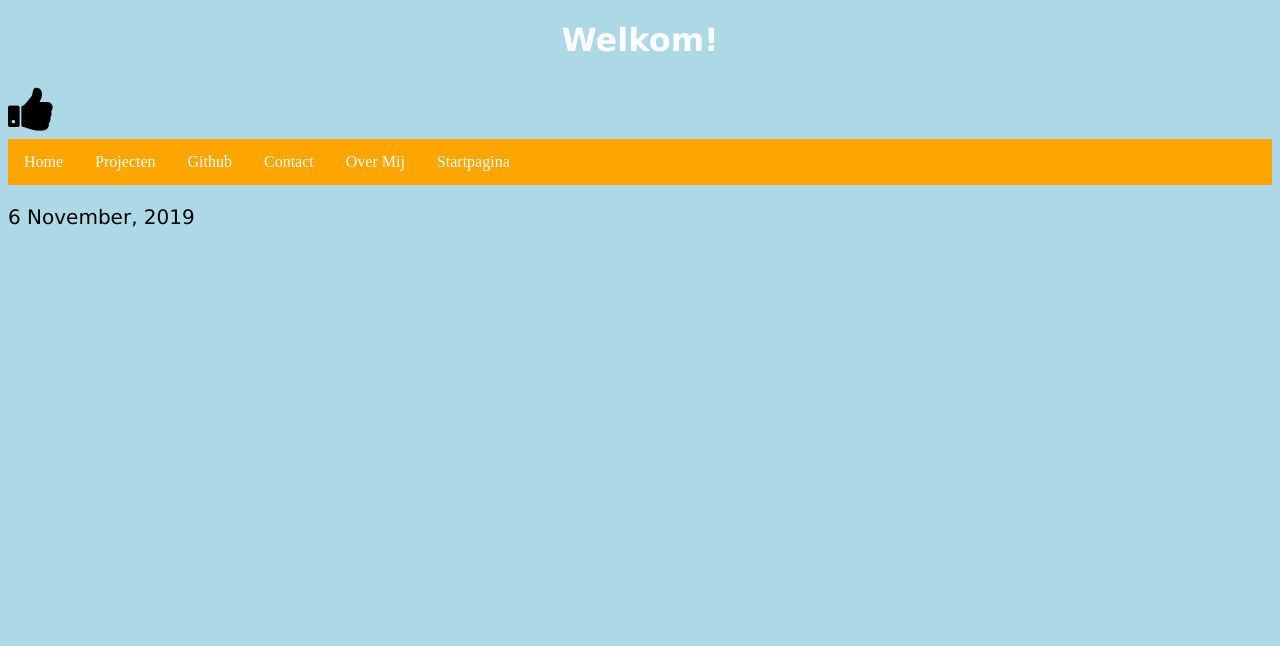
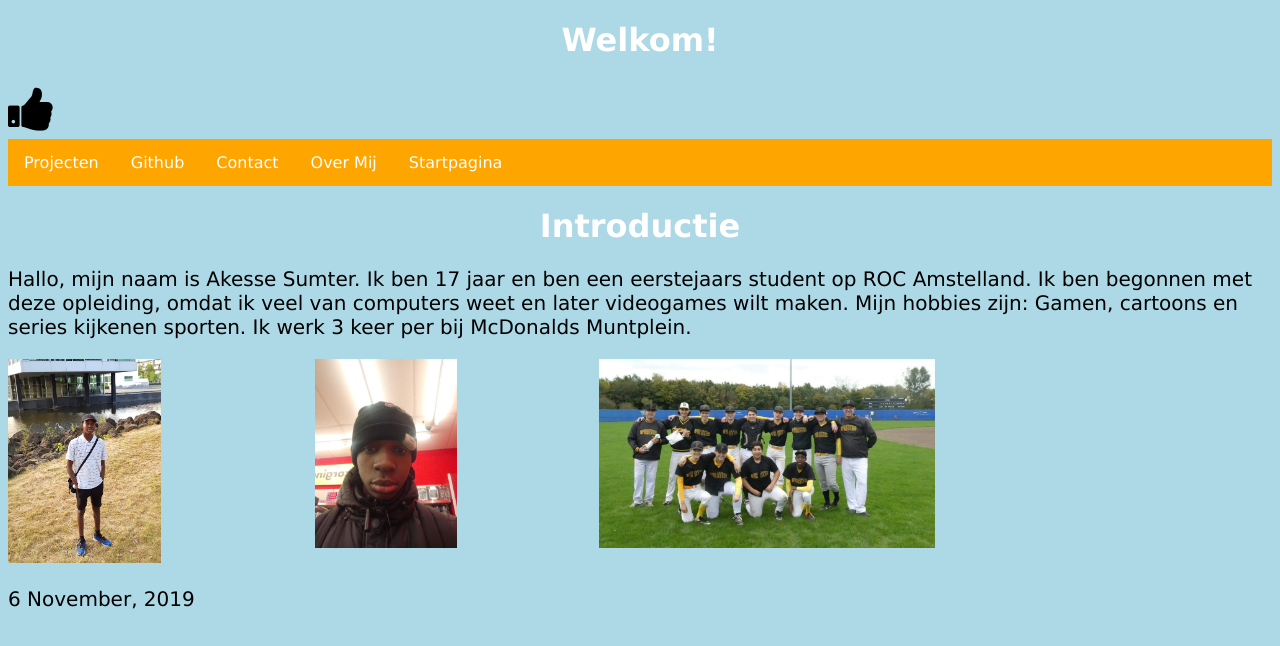
Before and after one commit to ROC-van-Amsterdam-College-Amstelland/git-oefen-opdracht-1-Akesse3, a plain HTML site: page index.html in a window 1280 px wide. Drawn offline with Linux system fonts and the light colour scheme.

Commit message:
final update

```diff
--- a/css/style.css
+++ b/css/style.css
@@ -4,6 +4,7 @@
     width: 100%;
     height: 50px;
     background-color: blue;
+    font-family: verdana;
 }
 
 .flex-item{
@@ -15,6 +16,7 @@
     background-color: rgb(30, 210, 45);
     text-align: center;
     line-height: 10px;
+    font-family: verdana;
 }
 
 .dropbtn {
@@ -23,12 +25,14 @@
     padding: 16px;
     font-size: 16px;
     border: none;
+    font-family: verdana;
   }
 
 
   .dropdown {
     position: relative;;
     display: inline-block;
+    font-family: verdana;
   }
 
 
@@ -39,6 +43,7 @@
     min-width: 160px;
     box-shadow: 0px 8px 16px 0px rgba(0,0,0,0.2);
     z-index: 1;
+    font-family: verdana;
   }
 
 
@@ -47,6 +52,7 @@
     padding: 12px 16px;
     text-decoration: none;
     display: block;
+    font-family: verdana;
   }
 
 
@@ -64,11 +70,13 @@
     padding: 0;
     overflow: hidden;
     background-color: orange;
+    font-family: verdana;
 
   }
 
   li {
     float: left;
+    font-family: verdana;
   }
 
   li a {
@@ -77,14 +85,17 @@
     text-align: center;
     padding: 14px 16px;
     text-decoration: none;
+    font-family: verdana;
   }
 
 
   li a:hover {
+    font-family: verdana;
     background-color: cornflowerblue;
   }
 
  body {
+  font-family: verdana;
   background-color: lightblue;
 }
 
@@ -112,15 +123,18 @@ p {
 width:50%;
 }
 
-.flex-foto-item
-{
 
-}
 
 .LikeButton {
   font-size: 50px;
 }
 
 main{
-  height:80%;
+  font-family: verdana;
+  height: 80%;
 }
+
+footer{
+  font-family: verdana;
+  height: 90%;
+}
--- a/index.html
+++ b/index.html
@@ -1,11 +1,12 @@
 <!DOCTYPE html>
 <html>
 <head>
+
     <title>Portfolio</title>
 
     <script src="js/script.js"></script>
     <link rel="stylesheet" type="text/css" href="css/style.css">
-
+    <title>Home</title>
 </head>
 <body>
 
@@ -18,16 +19,27 @@
 
 </div>
                  <ul>
-                                <li><a href="file:///C:/Users/Dell/Documents/fronted%20essentials/OP1/git-oefen-opdracht-1-Akesse3/home.html%20.html">Home</a></li>
+                   <nav>
+
                                 <li><a href="file:///C:/Users/Dell/Documents/fronted%20essentials/OP1/git-oefen-opdracht-1-Akesse3/projecten.html">Projecten</a></li>
                                 <li><a href="https://github.com/Akesse3/Akie">Github</a></li>
                                 <li><a href="file:///C:/Users/Dell/Documents/fronted%20essentials/OP1/git-oefen-opdracht-1-Akesse3/contact.html">Contact</a></li>
                                 <li><a href="file:///C:/Users/Dell/Documents/fronted%20essentials/OP1/git-oefen-opdracht-1-Akesse3/over-mij.html">Over Mij</a></li>
                                 <li><a href="file:///C:/Users/Dell/Documents/fronted%20essentials/OP1/git-oefen-opdracht-1-Akesse3/index.html">Startpagina</a></li>
                               </ul>
-
+                            </nav>
+                               <main>
+                              <h1>Introductie</h1>
+        <p>Hallo, mijn naam is Akesse Sumter. Ik ben 17 jaar en ben een eerstejaars student op ROC Amstelland. Ik ben begonnen met deze opleiding, omdat ik veel van computers weet en later videogames wilt maken. Mijn hobbies zijn: Gamen, cartoons en series kijkenen sporten. Ik werk 3 keer per bij McDonalds Muntplein. </p>
+        <div class="container">
+        <div class="flex-foto-item"><img src="images/foto1.jpg"></div>
+        <div class="flex-foto-item"><img src="images/foto2.jpg"> </div>
+                <div class="flex-foto-item"><img src="images/teamfoto.jpg"></div>
+        </div>
+</main>
 <footer>
     <p id="date"></p>
 </footer>
+
 </body>
 </html>
```
Also changed, not shown: contact.html (+5 -4 lines), home.html (+1 -1 lines), over-mij.html (+4 -3 lines), projecten.html (+1 -1 lines).
